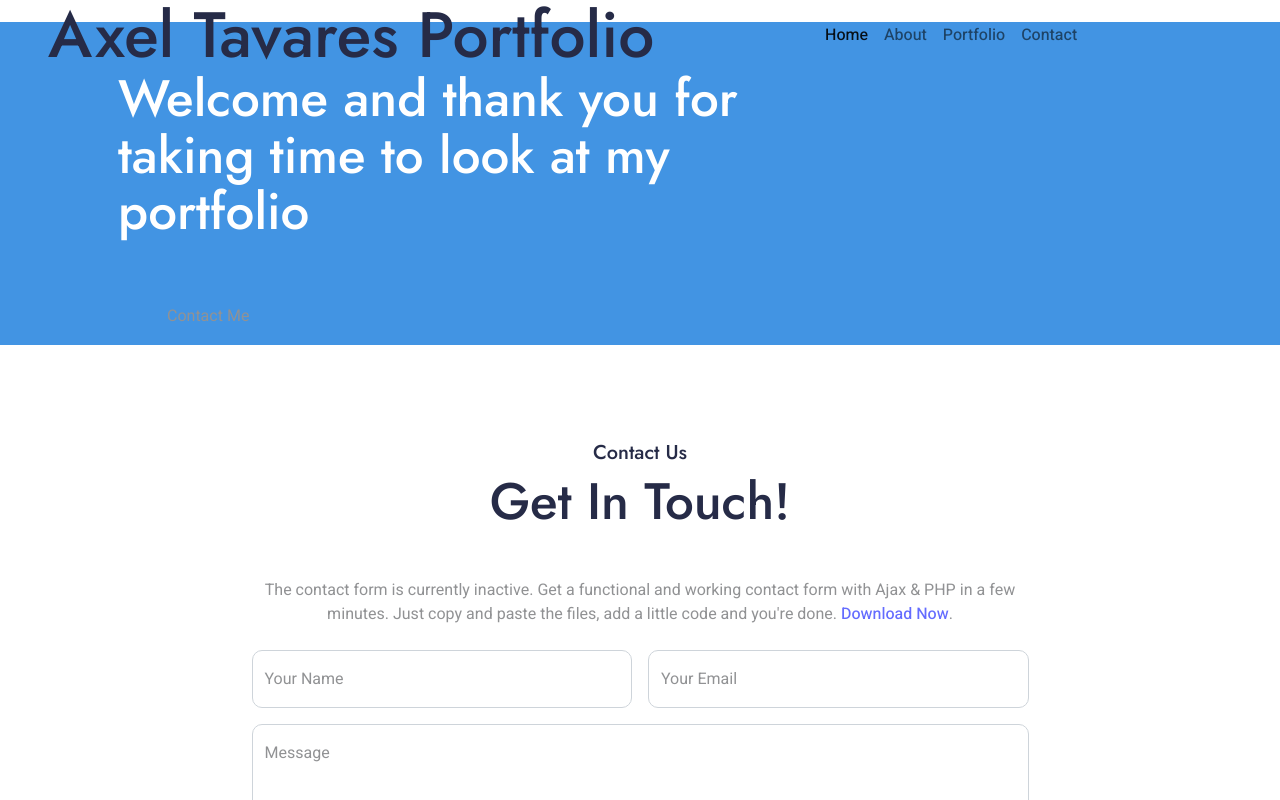
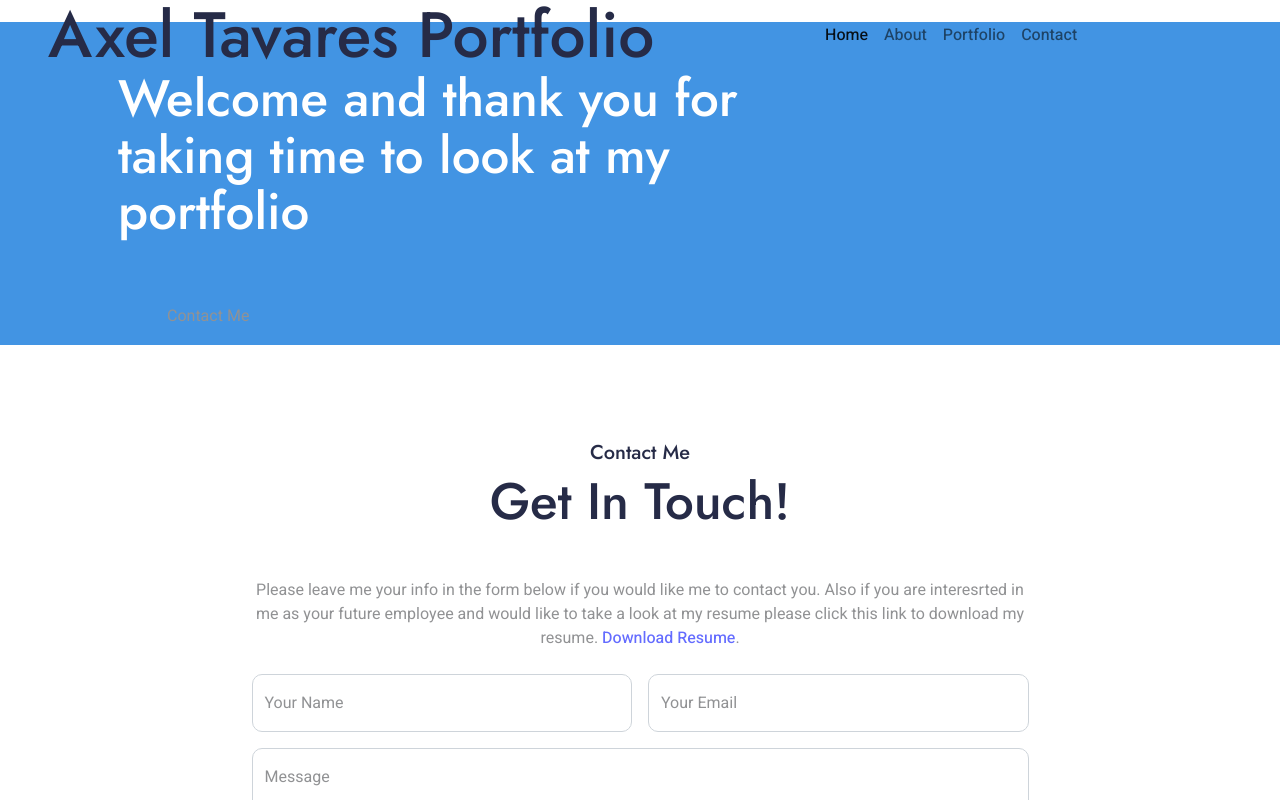
Before and after one commit to tavaresaxel/HW-Challenge20-Reac-Portfolio, a React (Vite) app: page / in a window 1280 px wide. Both pictures are taken after a click on the link "Contact". Shown: the top 800 px of the page. Built offline with nearby package versions, Linux system fonts and the light colour scheme.

Commit message:
edited some text

```diff
--- a/src/pages/contact.jsx
+++ b/src/pages/contact.jsx
@@ -33,7 +33,7 @@ function Contact() {
 
         // First we check to see if the email is not valid or if the userName is empty. If so we set an error message to be displayed on the page.
         if (!validateEmail(email) || !name) {
-            setErrorMessage('Email or username is invalid');
+            setErrorMessage('Email or Name is invalid');
             // We want to exit out of this code block if something is wrong so that the user can correct it
             return;
             // Then we check to see if the password is not valid. If so, we set an error message regarding the password.
@@ -56,13 +56,13 @@ function Contact() {
         <div class="container-xxl py-5" id="contact">
             <div class="container py-5 px-lg-5">
                 <div class="text-center wow fadeInUp" data-wow-delay="0.1s">
-                    <h5 class="text-primary-gradient fw-medium">Contact Us</h5>
+                    <h5 class="text-primary-gradient fw-medium">Contact Me</h5>
                     <h1 class="mb-5">Get In Touch!</h1>
                 </div>
                 <div class="row justify-content-center">
                     <div class="col-lg-9">
                         <div class="wow fadeInUp" data-wow-delay="0.3s">
-                            <p class="text-center mb-4">The contact form is currently inactive. Get a functional and working contact form with Ajax & PHP in a few minutes. Just copy and paste the files, add a little code and you're done. <a href={resume} download>Download Now</a>.</p>
+                            <p class="text-center mb-4">Please leave me your info in the form below if you would like me to contact you. Also if you are interesrted in me as your future employee and would like to take a look at my resume please click this link to download my resume. <a href={resume} download>Download Resume</a>.</p>
                             <form onSubmit={handleFormSubmit}>
                                 <div class="row g-3">
                                     <div class="col-md-6">
```
